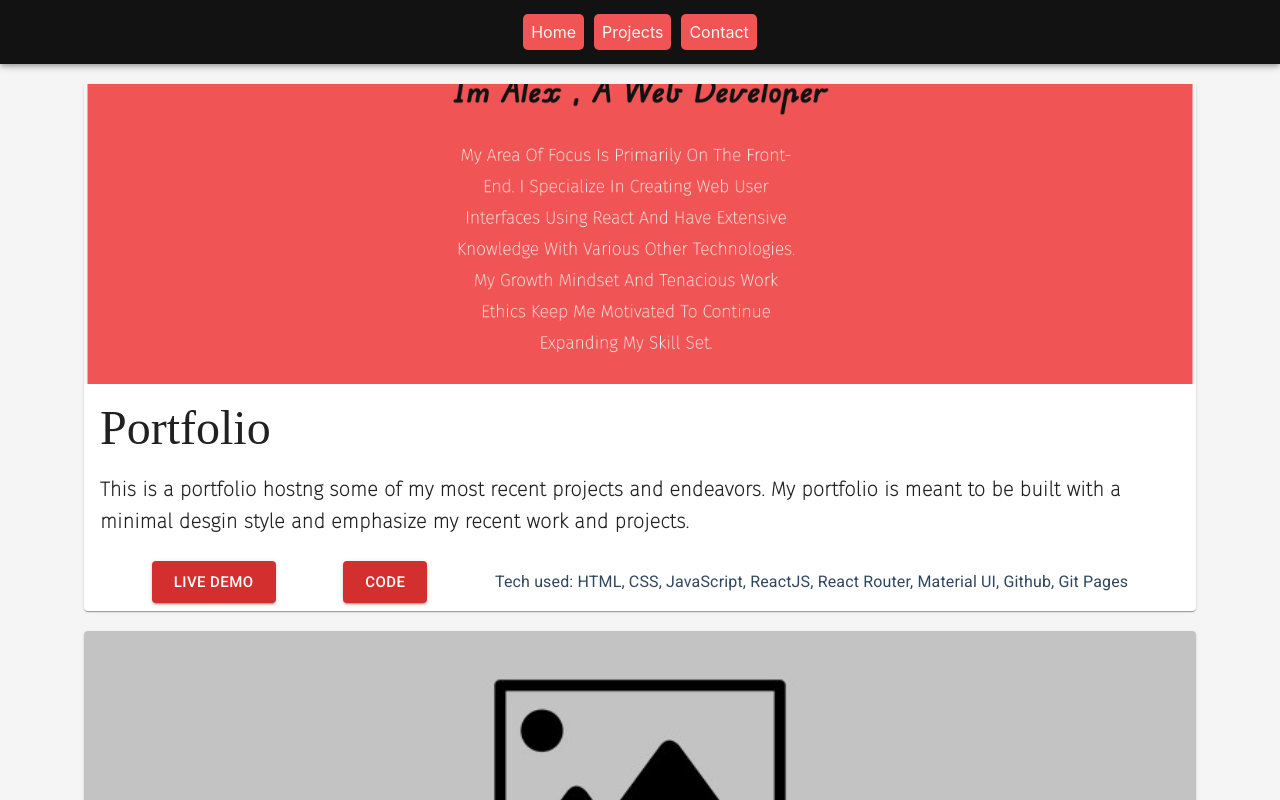
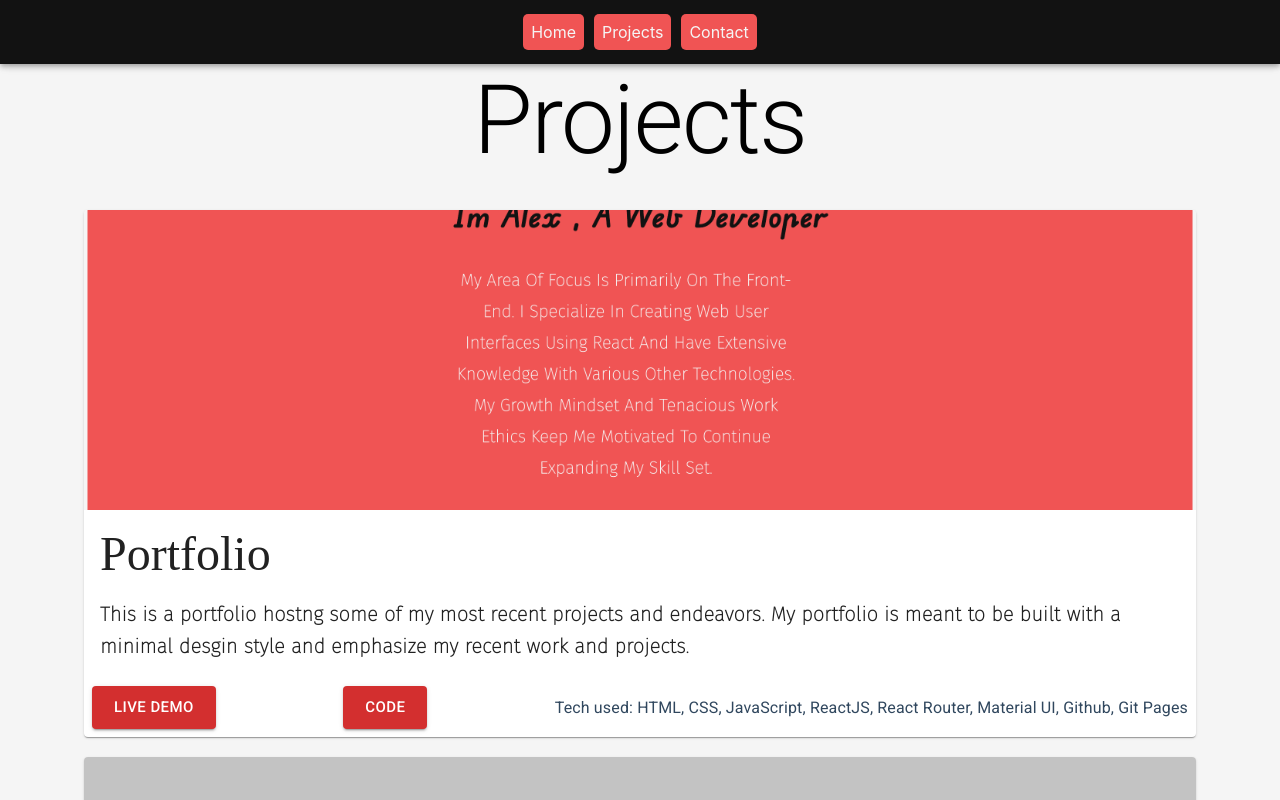
Before and after one commit to alexmassimino9/Portfolio, a React (Create React App) app: page /projects in a window 1280 px wide. Shown: the top 800 px of the page. Built offline with nearby package versions, Linux system fonts and the light colour scheme; a web font is replaced by a local one.

Commit message:
add styles to project container

```diff
--- a/src/components/routes/projects.js
+++ b/src/components/routes/projects.js
@@ -16,6 +16,17 @@
 
   return (
     <Container>
+      <Typography
+        sx={{
+          display: "flex",
+          justifyContent: "center",
+        }}
+        gutterBottom
+        variant="h1"
+        component="div"
+      >
+        Projects
+      </Typography>
       {projectData.map((project) => {
         const { key, name, url, img, code, tech } = project;
         return (
--- a/src/styles/App.css
+++ b/src/styles/App.css
@@ -142,5 +142,5 @@
 .cardActions{
  color: var(--blue);
  display: flex;
- justify-content: space-evenly;
+ justify-content: space-between;
 }
```
